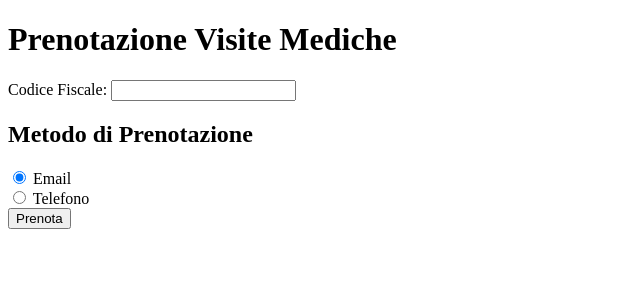
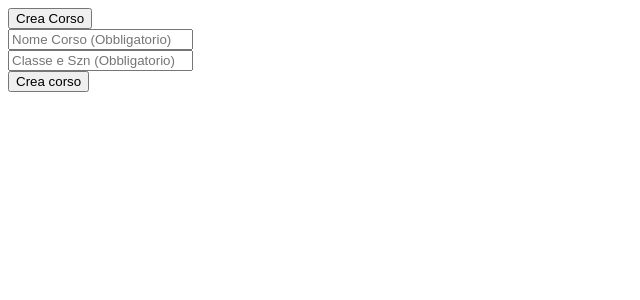
Before and after one commit to Anthem456789/5Q_Phoenix, a PHP site: page /BackBone_Phoenix/Prenotazioni.php in a window 1280 px wide. Shown: the top 300 px of the page, without its empty margins (0-640 px from the left). Run offline with PHP 8.4, Linux system fonts and the light colour scheme.

Commit message:
Inserite in Prenotazioni.php File per sistemare bug

```diff
--- a/src/BackBone_Phoenix/Prenotazioni.php
+++ b/src/BackBone_Phoenix/Prenotazioni.php
@@ -1,83 +1,27 @@
-<?php
-$serverName = "localhost";
-$username = "root";
-$password = "";
-$db_name = "5q_ombrello_phoenix";
-
-
-$conn = new mysqli($serverName, $username, $password, $db_name);
-
-
-if ($conn->connect_error) {
-    die("Connessione fallita: " . $conn->connect_error);
-}
-
-// Variabile per il messaggio di conferma
-$confirmationMessage = "";
-$isConfermato = False;
-
-
-if ($_SERVER["REQUEST_METHOD"] == "POST") {
-    $codiceFiscale = $_POST['codiceFiscale'];
-    $tipoPrenotazione = $_POST['tipoPrenotazione'];
-
-
-    $sql = "SELECT * FROM utenti WHERE codiceFiscale = '$codiceFiscale'";
-    $result = $conn->query($sql);
-
-    if (mysqli_num_rows($result) === 1) {
-        $confirmationMessage = "Prenotazione effettuata per l'utente con codice fiscale: $codiceFiscale tramite $tipoPrenotazione.";
-        $isConfermato = True;
-    } else {
-        $confirmationMessage = "Nessun utente trovato con il codice fiscale: $codiceFiscale.";
-        $isConfermato = False;
-    }
-}
-
-
-$conn->close();
-?>
-
 <!DOCTYPE html>
 <html lang="it">
 <head>
     <meta charset="UTF-8">
     <meta name="viewport" content="width=device-width, initial-scale=1.0">
+    <script src="https://code.jquery.com/jquery-3.6.0.min.js"></script>
     <title>Prenotazione Visite Mediche</title>
 </head>
 <body>
     <div class="container">
-        <h1>Prenotazione Visite Mediche</h1>
-        <form method="post" action="">
-            <label for="codiceFiscale">Codice Fiscale:</label>
-            <input type="text" id="codiceFiscale" name="codiceFiscale" required>
 
-            <h2>Metodo di Prenotazione</h2>
-            <div>
-                <input type="radio" id="email" name="tipoPrenotazione" value="email" checked>
-                <label for="email">Email</label>
-            </div>
-            <div>
-                <input type="radio" id="telefono" name="tipoPrenotazione" value="telefono">
-                <label for="telefono">Telefono</label>
-            </div>
-
-            <button type="submit">Prenota</button>
-        </form>
-
-        <?php if ($confirmationMessage && $isConfermato == True): ?>
-            <div class="confirmation">
-                <h2>Prenotazione Confermata!</h2>
-                <p><?php echo $confirmationMessage; ?></p>
-            </div>
-            <?php endif; ?>
-           <?php if($confirmationMessage && $isConfermato == False): ?>
-            <div class="confirmation">
-                <h2>Prenotazione Non Confermata!</h2>
-                <p><?php echo $confirmationMessage; ?></p>
-            </div>
-
-        <?php endif; ?>
+    <button id="ToggleBox">Crea Corso</button>
+            <div id="popupBox" class="invisible">
+                <form action="BackBone_Corsi/make-prenotazioni.php" method="POST">
+                    <?php if (isset($_GET['error'])) { ?>
+                        <p class="error"><?php echo $_GET['error']; ?></p>
+                    <?php } ?>
+                    <?php if (isset($_GET['success'])) { ?>
+                        <p class="success"><?php echo $_GET['success']; ?></p>
+                    <?php } ?>
+                    <input type="text" name="nomecorso" placeholder="Nome Corso (Obbligatorio)"><br>
+                    <input type="text" name="cscorso" placeholder="Classe e Szn (Obbligatorio)"><br>
+                    <button type="submit">Crea corso</button>
+                </form>
     </div>
 </body>
 </html>
```
